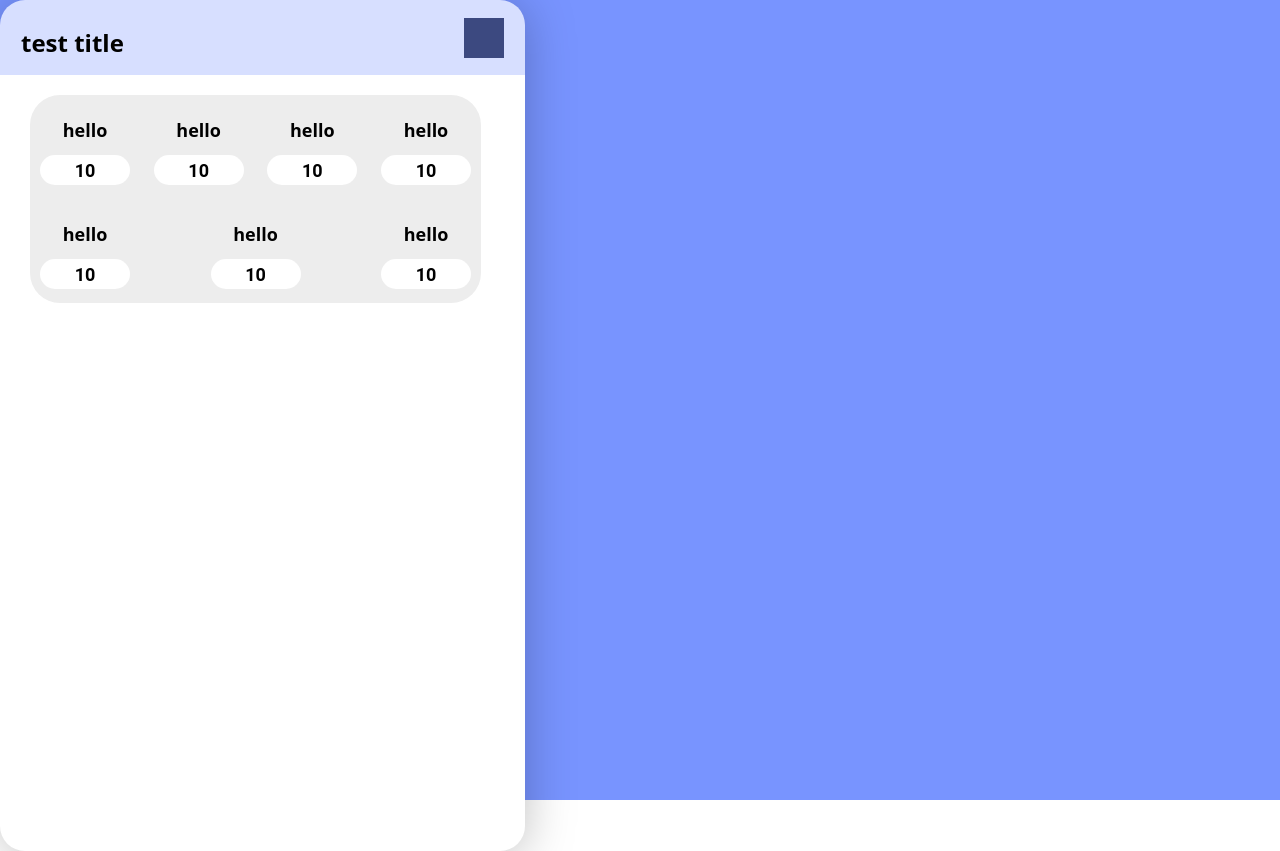
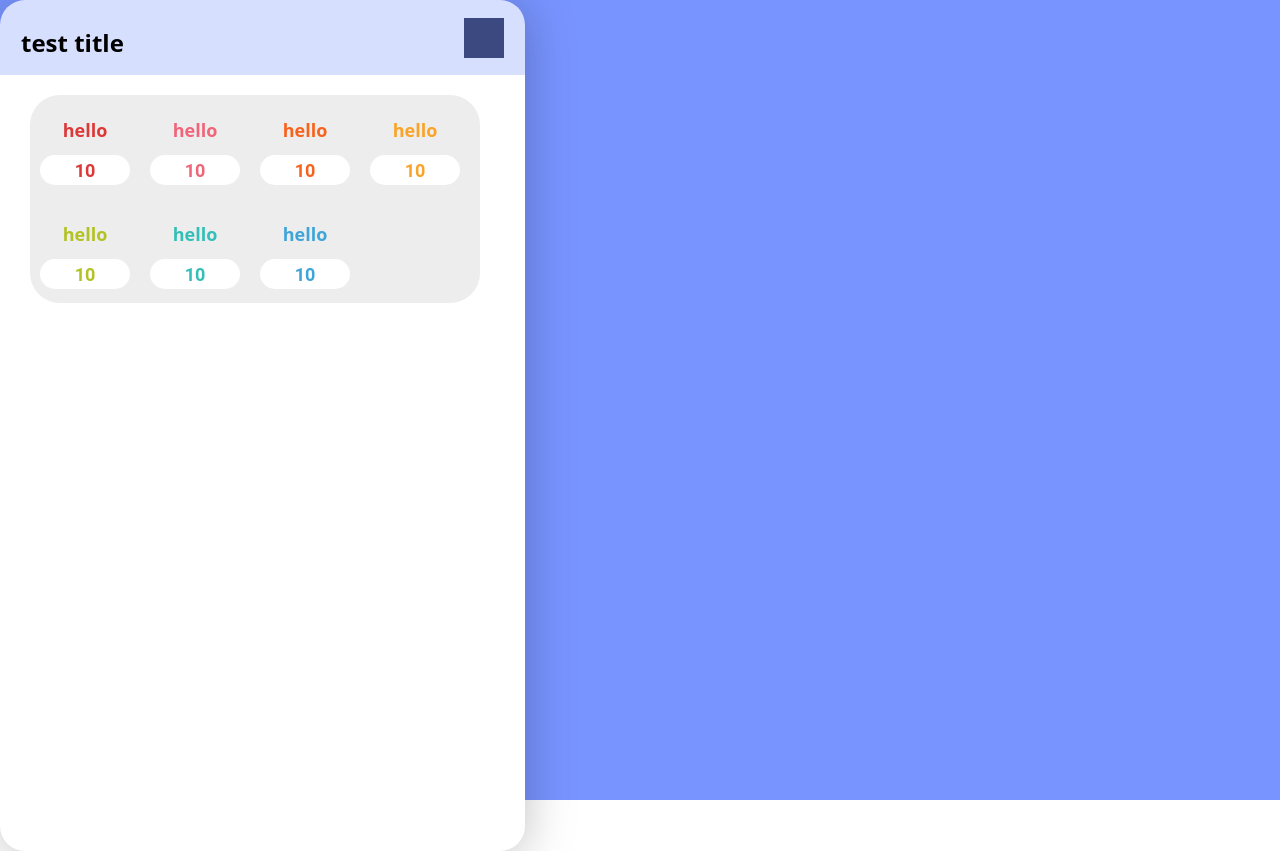
Before and after one commit to changicho/cardy-front, a React app: page / in a window 1280 px wide. Built offline with nearby package versions, Linux system fonts and the light colour scheme.

Commit message:
:art: Set color of user text
유저에 해당하는 색상 추가

```diff
--- a/src/components/chat/content/scoreboard/ScoreBoard.tsx
+++ b/src/components/chat/content/scoreboard/ScoreBoard.tsx
@@ -2,9 +2,21 @@ import React, { useEffect, useState } from "react";
 import styled from "styled-components";
 
 import UserScore from "@/components/chat/content/scoreboard/UserScore";
+import {
+  RED,
+  PINK,
+  ORANGE,
+  YELLOW,
+  GREEN,
+  CYAN,
+  BLUE,
+  PURPLE,
+} from "@/constants/colors";
+
+const colors = [RED, PINK, ORANGE, YELLOW, GREEN, CYAN, BLUE, PURPLE];
 
 const SIZE = {
-  WIDTH: 451,
+  WIDTH: 450,
   HEIGHT: 208,
   BORDER_RADIUS: 30,
 };
@@ -19,7 +31,7 @@ const Wrapper = styled.div`
 
   display: flex;
   flex-wrap: wrap;
-  justify-content: space-between;
+  /* justify-content: space-between; */
 
   background: #ededed;
   border-radius: ${SIZE.BORDER_RADIUS}px;
@@ -40,7 +52,7 @@ const dummyData = [
   { userName: "hello", score: 10 },
 ];
 
-export const Content = () => {
+export const Content = (): JSX.Element => {
   const [data, setData] = useState<Score[]>([]);
 
   useEffect(() => {
@@ -50,7 +62,12 @@ export const Content = () => {
   return (
     <Wrapper>
       {data.map((cur, index) => (
-        <UserScore key={index} userName={cur.userName} score={cur.score} />
+        <UserScore
+          key={index}
+          userName={cur.userName}
+          score={cur.score}
+          color={colors[index]}
+        />
       ))}
     </Wrapper>
   );
--- a/src/components/chat/content/scoreboard/UserScore.tsx
+++ b/src/components/chat/content/scoreboard/UserScore.tsx
@@ -4,6 +4,7 @@ import styled from "styled-components";
 type Props = {
   userName: string;
   score: number;
+  color: string;
 };
 
 const SIZE = {
@@ -40,6 +41,8 @@ const UserNameText = styled.span`
 
   display: flex;
   text-align: center;
+
+  color: ${(props) => props.color};
 `;
 
 const Score = styled.div`
@@ -53,22 +56,24 @@ const Score = styled.div`
   align-items: center;
 `;
 
-const ScoreText = styled.p`
+const ScoreText = styled.p<{ color: string }>`
   text-align: center;
   font-family: Roboto;
   font-style: normal;
   font-weight: bold;
   font-size: 18px;
+
+  color: ${(props) => props.color};
 `;
 
-export const UserScore = ({ userName, score }: Props): JSX.Element => {
+export const UserScore = ({ userName, score, color }: Props): JSX.Element => {
   return (
     <Wrapper>
       <UserName>
-        <UserNameText>{userName}</UserNameText>
+        <UserNameText color={color}>{userName}</UserNameText>
       </UserName>
       <Score>
-        <ScoreText>{score}</ScoreText>
+        <ScoreText color={color}>{score}</ScoreText>
       </Score>
     </Wrapper>
   );
--- /dev/null
+++ b/src/constants/colors.ts
@@ -0,0 +1,8 @@
+export const RED = "#DC3838";
+export const PINK = "#EF657A";
+export const ORANGE = "#F7631E";
+export const YELLOW = "#FAA328";
+export const GREEN = "#B2C224";
+export const CYAN = "#33BEB8";
+export const BLUE = "#3FA4D8";
+export const PURPLE = "#A463D8";
```
